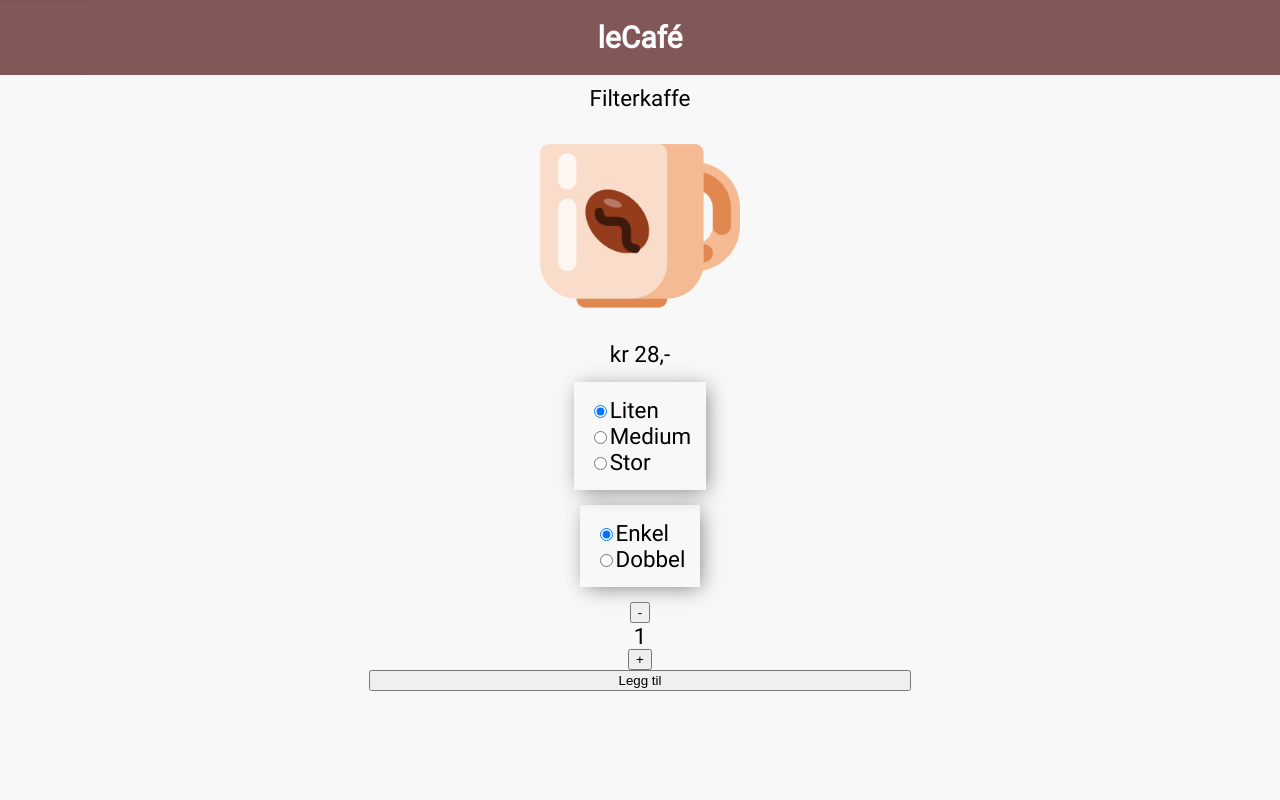
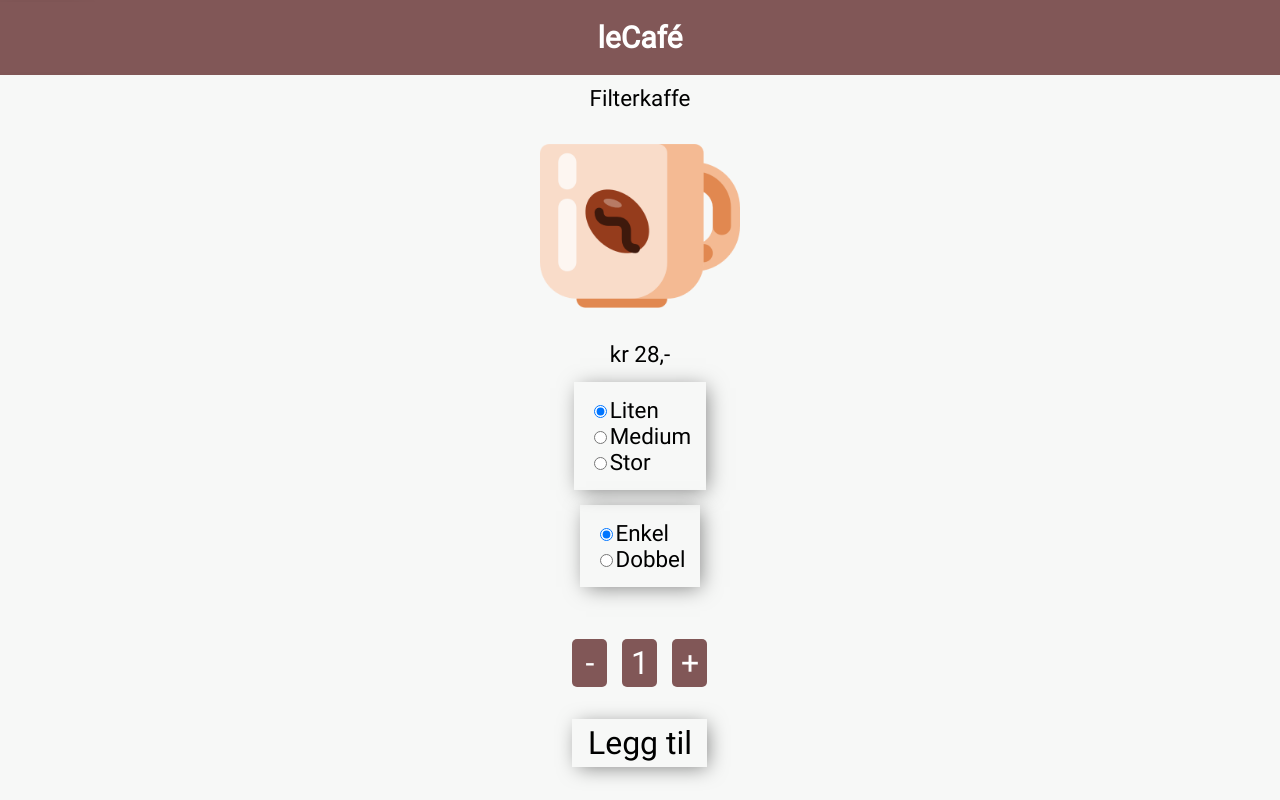
Before and after one commit to Sarahcvd/eksamen-ds3801, a React (Create React App) app: page /HotDrinks/1 in a window 1280 px wide. Built offline with nearby package versions, Linux system fonts and the light colour scheme.

Commit message:
style product

```diff
--- a/src/Components/Product.jsx
+++ b/src/Components/Product.jsx
@@ -39,6 +39,57 @@ const Product = (props) => {
     position: "absolute",
     top: "-20px",
     left: "-0px"
+  }
+
+  const productCountSectionStyle = {
+    displat: "grid",
+    gridTemplateRows: "auto auto",
+    margin: "auto",
+    fontSize: "xx-large",
+    padding: "5px"
+  }
+
+  const countSectionStyle = {
+    display: "grid",
+    gridTemplateColumns: "auto auto auto",
+    gridGap:"15px"
+  }
+
+  const decreaseCountStyle = {
+    gridColumn: "1",
+    textAlign:"center",
+    backgroundColor: "#815757",
+    borderRadius: "5px",
+    width: "25px",
+    color: "white",
+    padding: "5px"
+  }
+
+  const countStyle = {
+    gridColumn: "2",
+    textAlign: "center",
+    backgroundColor: "#815757",
+    borderRadius: "5px",
+    width: "25px",
+    color: "white",
+    padding: "5px"
+  }
+
+  const increaseCountStyle = {
+    gridColumn: "3",
+    textAlign: "center",
+    backgroundColor: "#815757",
+    borderRadius: "5px",
+    width: "25px",
+    color: "white",
+    padding: "5px"
+  }
+
+  const addBtnStyle = {
+    gridRow: "2",
+    textAlign: "center",
+    boxShadow: "3px 3px 20px -3px rgba(0, 0, 0, 0.5)",
+    padding: "5px"
   }
 
   useEffect(() => {
@@ -120,11 +171,13 @@ const Product = (props) => {
         selectedType={selectedType}
         setSelectedType={setSelectedType}
       />
-      <div id="product-count-section">
-        <button style={gridItem} onClick={decreaseCount}>-</button>
-        <p style={gridItem}>{count}</p>
-        <button style={gridItem} onClick={increaseCount}>+</button>
-        <button onClick={addOrderToCart}>Legg til</button>
+      <div style={productCountSectionStyle}>
+        <div style={countSectionStyle}>
+          <p style={decreaseCountStyle} onClick={decreaseCount}>-</p>
+          <p style={countStyle}>{count}</p>
+          <p style={increaseCountStyle} onClick={increaseCount}>+</p>
+        </div>
+        <div style={addBtnStyle} onClick={addOrderToCart}>Legg til</div>
       </div>
     </div>
   );
--- a/src/styles2.css
+++ b/src/styles2.css
@@ -40,10 +40,6 @@ div{
     height: 100px;
     text-align: left;
     grid-gap: 5px;
-}
-
-#product-count-section{
-    display: grid;
 }
 
 [type=radio]:checked + img {
```
